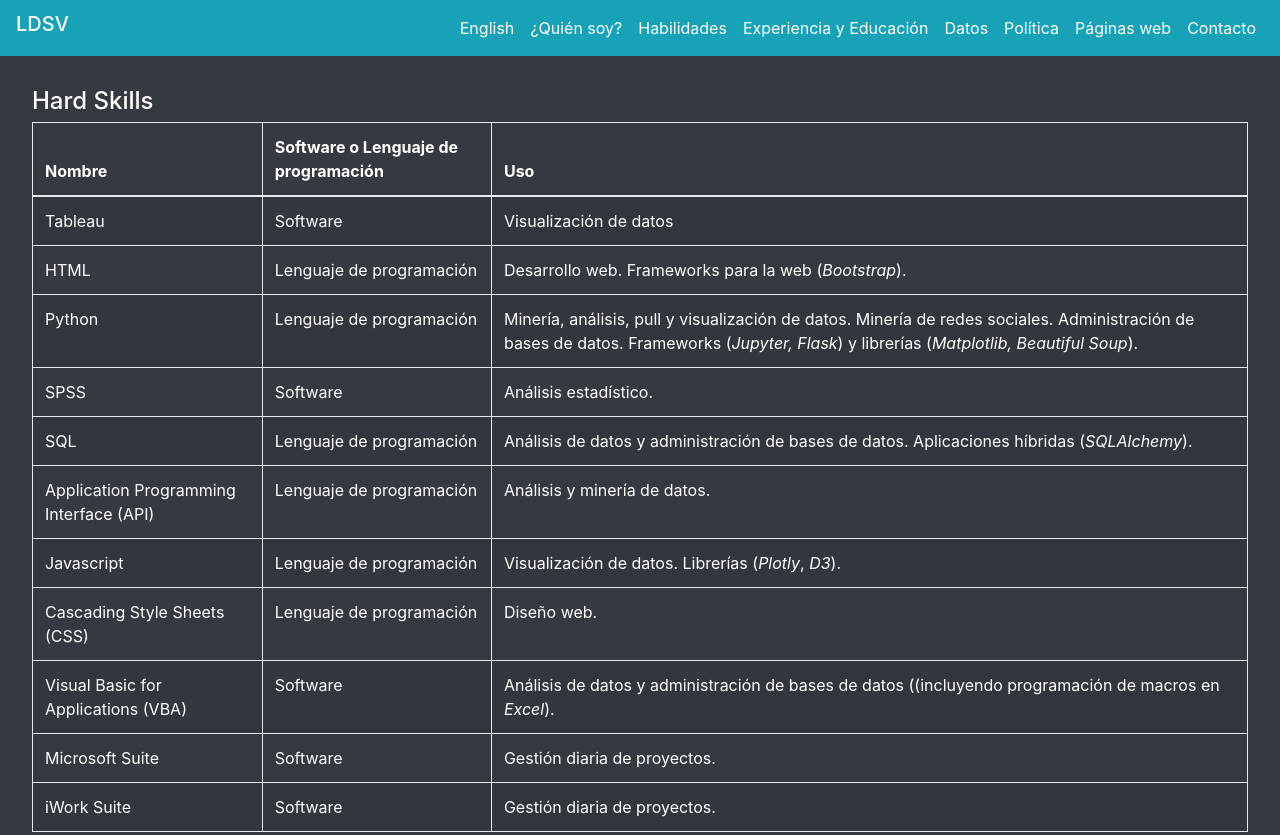
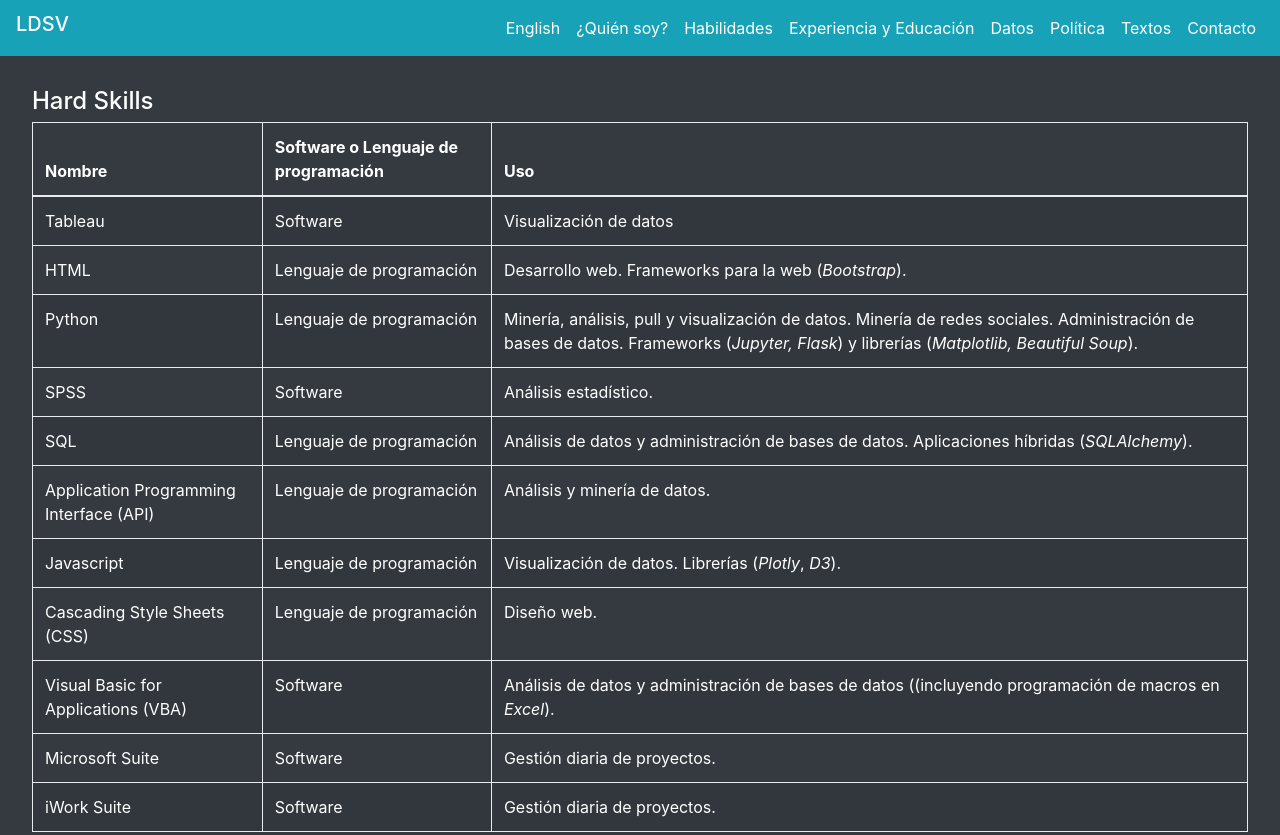
Before and after one commit to ldsanvid/ludasacvresume, a plain HTML site: page habilidades.html in a window 1280 px wide. Shown: the top 835 px of the page. Drawn offline with nearby package versions, Linux system fonts and the light colour scheme.

Commit message:
Update habilidades.html

```diff
--- a/habilidades.html
+++ b/habilidades.html
@@ -22,7 +22,7 @@
                   <li class="nav-item"><a href="eduexp.html" class="nav-link text-white">Experiencia y Educación</a></li>
                   <li class="nav-item"><a href="datos.html" class="nav-link text-white">Datos</a></li>
                   <li class="nav-item"><a href="politica.html" class="nav-link text-white">Política</a></li>
-                  <li class="nav-item"><a href="paginas.html" class="nav-link text-white">Páginas web</a></li>
+                  <li class="nav-item"><a href="paginas.html" class="nav-link text-white">Textos</a></li>
                   <li class="nav-item"><a href="contacto.html" class="nav-link text-white">Contacto</a></li>
                 </ul>
             </div>
```
